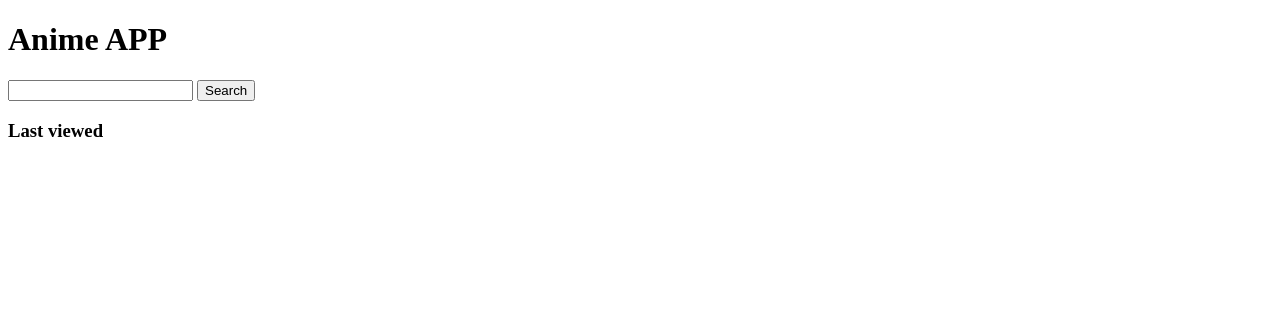
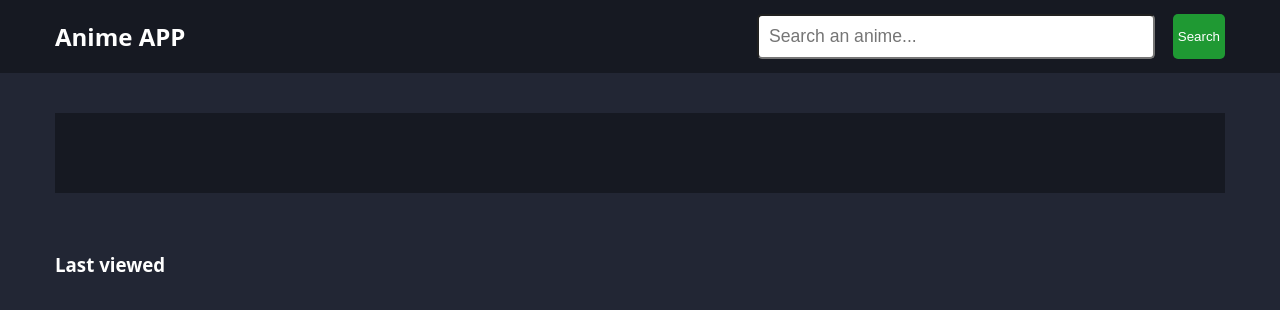
Before and after one commit to urieldxc/anime-api, a plain HTML site: page index.html in a window 1280 px wide. Drawn offline with Linux system fonts and the light colour scheme.

Commit message:
Initial design

```diff
--- a/app.js
+++ b/app.js
@@ -24,27 +24,38 @@ const drawAnimeData = (title, synopsis, image_url, episodes) => {
     const buttonEpisodes = document.createElement("button")
     const episodesDiv = document.createElement("div")
     const animeContainer = document.createElement("div")
+    const imgAndDesc = document.createElement("div");
+    const descDiv = document.createElement("div");
     const animeDesc = document.createElement("p");
     const animeImg = document.createElement("img")
     const container2 = document.createElement("div");
     const animeTitle = document.createElement("h2")
 
     animeSection.appendChild(animeContainer)
+
     animeContainer.appendChild(animeTitle)
-    animeContainer.appendChild(animeImg)
-    animeContainer.appendChild(animeDesc);
-    animeContainer.appendChild(container2);
-    animeContainer.appendChild(buttonEpisodes)
-    animeContainer.appendChild(episodesDiv)
+    animeContainer.appendChild(imgAndDesc);
+
+    imgAndDesc.appendChild(animeImg)
+
+    imgAndDesc.appendChild(descDiv)
+    descDiv.appendChild(animeDesc);
+    descDiv.appendChild(container2);
+    descDiv.appendChild(buttonEpisodes)
+    descDiv.appendChild(episodesDiv)
 
     episodesDiv.classList.add("episodesDiv", "episodeHidden")
+    descDiv.classList.add("anime-desc")
+    imgAndDesc.classList.add("img-desc-div")
     buttonEpisodes.classList.add("buttonEpisodes")
     animeContainer.classList.add("animeContainer")
     buttonEpisodes.innerHTML = ("Show Episodes")
+
     animeTitle.innerHTML = title;
     animeDesc.innerHTML = synopsis;
     animeImg.src = image_url
 
+    animeTitle.classList.add("animeTitle")
     container2.classList.add("numEpisodes");
     container2.innerHTML = `Episodes: ${episodes}`;
     container2.style.fontWeight = "bold";
--- a/index.html
+++ b/index.html
@@ -8,16 +8,32 @@
     <link rel="stylesheet" href="./styles/app.css">
 </head>
 <body>
+
+    <header>
+        <section class="headerDiv">
             <h1>Anime APP</h1>
-    <input type="text" id="inputSearch"></input>
+            <div class="searchDiv">
+                <input
+                    type="text"
+                    id="inputSearch"
+                    placeholder="Search an anime..."
+                >
+                </input>
                 <button id="btnSearch">Search</button>
+            </div>
+        </section>
+    </header>
 
-    <section id="anime-info">
+    <section>
+        <div id="anime-info"></div>
     </section>
+
+    <section>
         <div class="historyDiv">
             <h3>Last viewed</h3>
             <ul class="historyUl"></ul>
         </div>
+    </section>
 
 
 </body>
--- a/styles/app.css
+++ b/styles/app.css
@@ -1,8 +1,68 @@
+body{
+    background: #222634;
+    color: white;
+    font-family: open sans,sans-serif;
+    margin: 0;
+    padding: 0;
+}
+header{
+    background: #161922;
+    margin-bottom: 40px;
+}
 
+.headerDiv{
+    display: flex;
+    align-items: center;
+    margin: 0 auto;
+    justify-content: space-between;
+}
+.searchDiv{
+    display: flex;
+    width: 40%;
+    justify-content: space-between;
+}
+header input{
+    width: 80%;
+    padding: 10px;
+    border-radius: 5px;
+    font-size: 1.1em;
+    outline: none;
+}
+button{
+    padding: 5px;
+    border-radius:5px;
+    border: none;
+    background: rgb(31, 153, 51);
+    color: white;
+    cursor: pointer;
+}
+.buttonEpisodes{
+    margin-top: 15px;
+}
+.animeTitle{
+    /* color: rgb(31, 153, 51); */
+    font-size: 2rem;
+}
+.searchDiv{
+    margin-left: 50px;
+}
+#anime-info{
+    background: #161922;
+    margin: 0 auto;
+    padding: 40px;
+}
+#anime-info h2{
+    margin-top: 0;
+}
 
+.anime-desc{
+    margin-left: 20px;
+}
 .episodesDiv{
     display: grid;
-    grid-template-columns: repeat(5, 1fr);
+    grid-template-columns: repeat(3, 1fr);
+    grid-auto-columns: auto;
+    font-size: 0.9rem;
 }
 .episodesDiv p{
     width: 250px;
@@ -13,23 +73,43 @@
 .episodeHidden{
     display: none;
 }
+.historyDiv{
+    margin: 0 auto;
+    padding-top: 40px;
+}
 
 .historyDiv ul{
-    padding: 10px;
     display: flex;
-    /* justify-content: center; */
-    color: red;
     list-style: none;
-    /* border: 2px solid lightgray; */
+    padding: 0px;
+    margin: 0 auto;
 }
-
+.historyDiv li{
+    margin: 0 3.5% ;
+}
 .historyDiv li img{
     height: 220px;
     width: 150px;
 }
-.historyDiv li{
+/* .historyDiv li{
     margin-right: 20px;
-}
+} */
 .noEsLaLinea20{
     display:none
 }
+section{
+    margin: 0 auto;
+}
+.img-desc-div{
+    display: flex;
+}
+.img-desc-div img{
+    max-height: 320px;
+}
+
+
+@media (min-width: 1200px){
+    section {
+        max-width: 1170px;
+    }
+}
```
Lines whose indentation alone changed are shown as unchanged.
